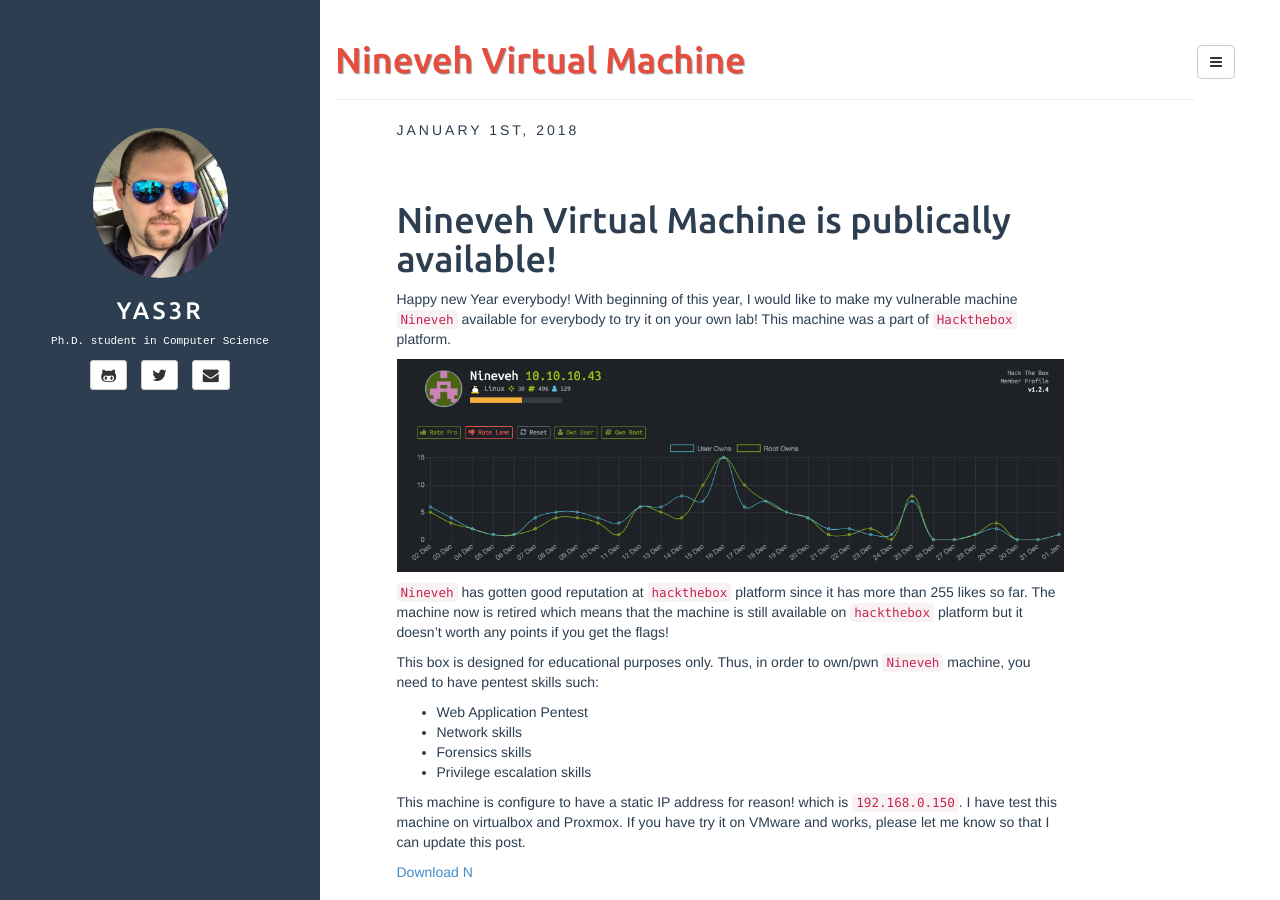
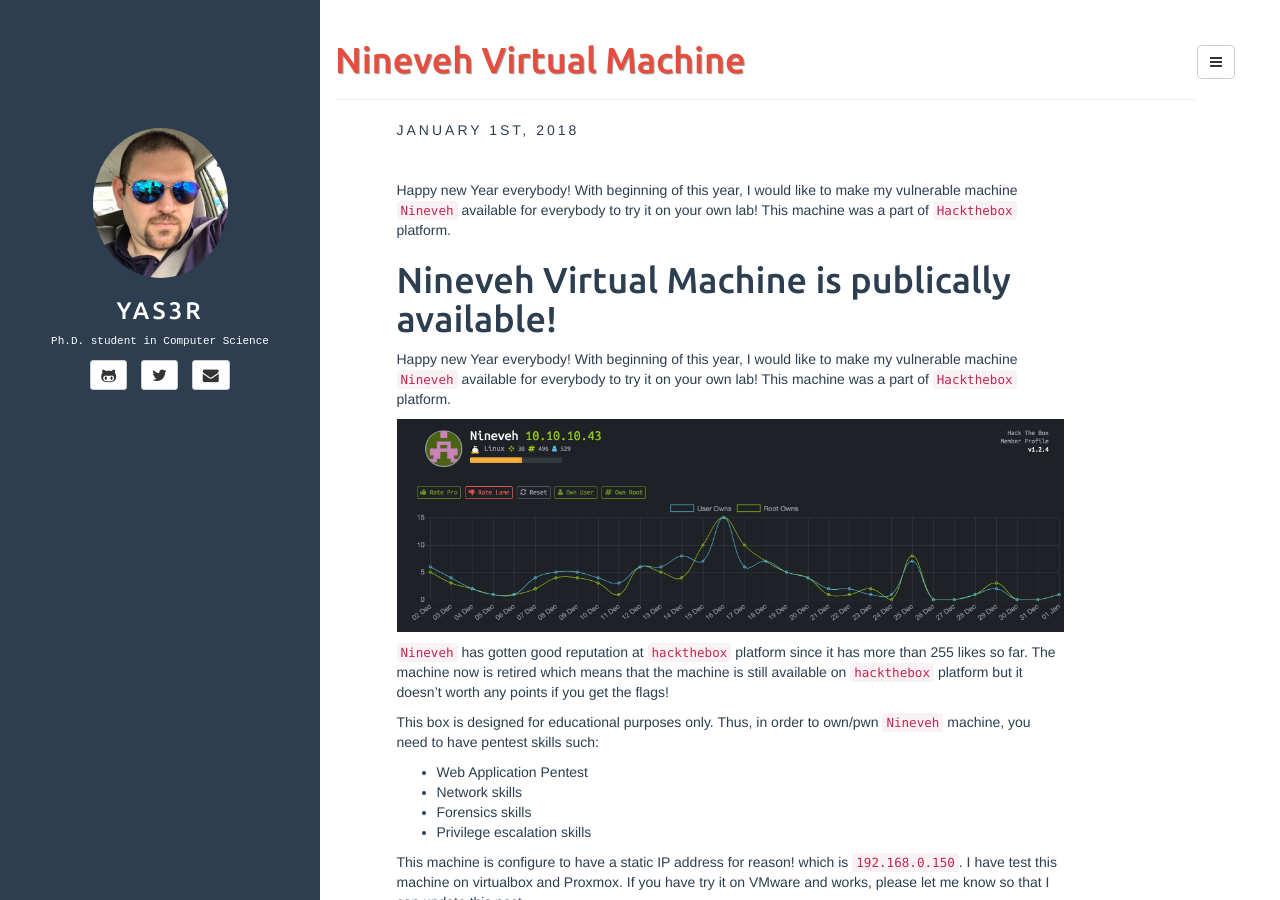
Before and after one commit to yaserfaraj/yaserfaraj.github.io, a Jekyll site: the page built from _posts/2018-01-01-Nineveh VM.md, in a window 1280 px wide and 900 px high. Built offline with Jekyll 4.4.1, drawn with Linux system fonts in a browser that asks for light colours.

Commit message:
fixed issue

```diff
--- a/_posts/2018-01-01-Nineveh VM.md
+++ b/_posts/2018-01-01-Nineveh VM.md
@@ -8,6 +8,10 @@
 navigation: True
 ---
 <br>
+Happy new Year everybody! With beginning of this year, I would like to make my vulnerable machine `Nineveh` available for everybody to try it on your own lab! This machine was a part of `Hackthebox` platform.
+
+
+
 # Nineveh Virtual Machine is publically available!
 
 Happy new Year everybody! With beginning of this year, I would like to make my vulnerable machine `Nineveh` available for everybody to try it on your own lab! This machine was a part of `Hackthebox` platform.
```
